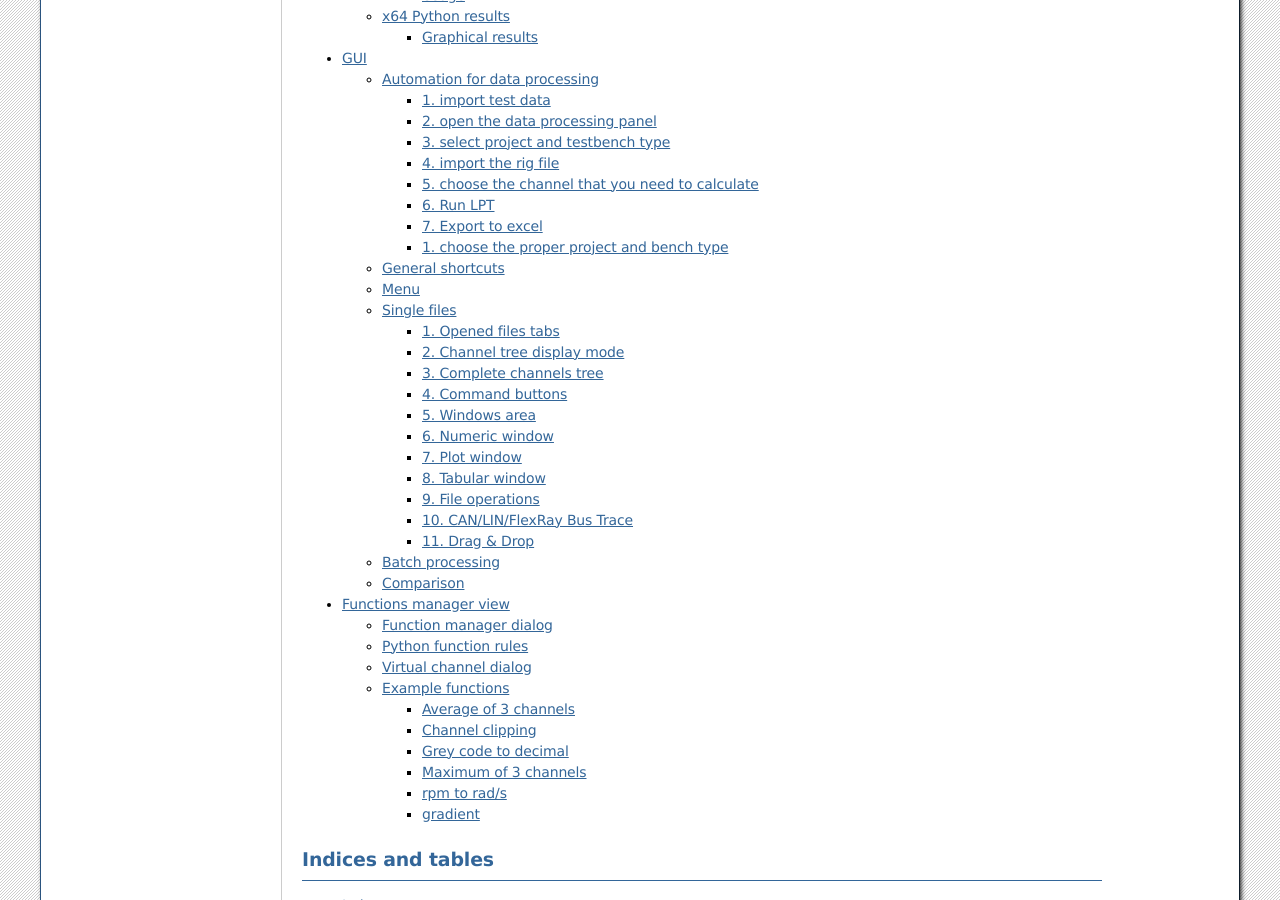
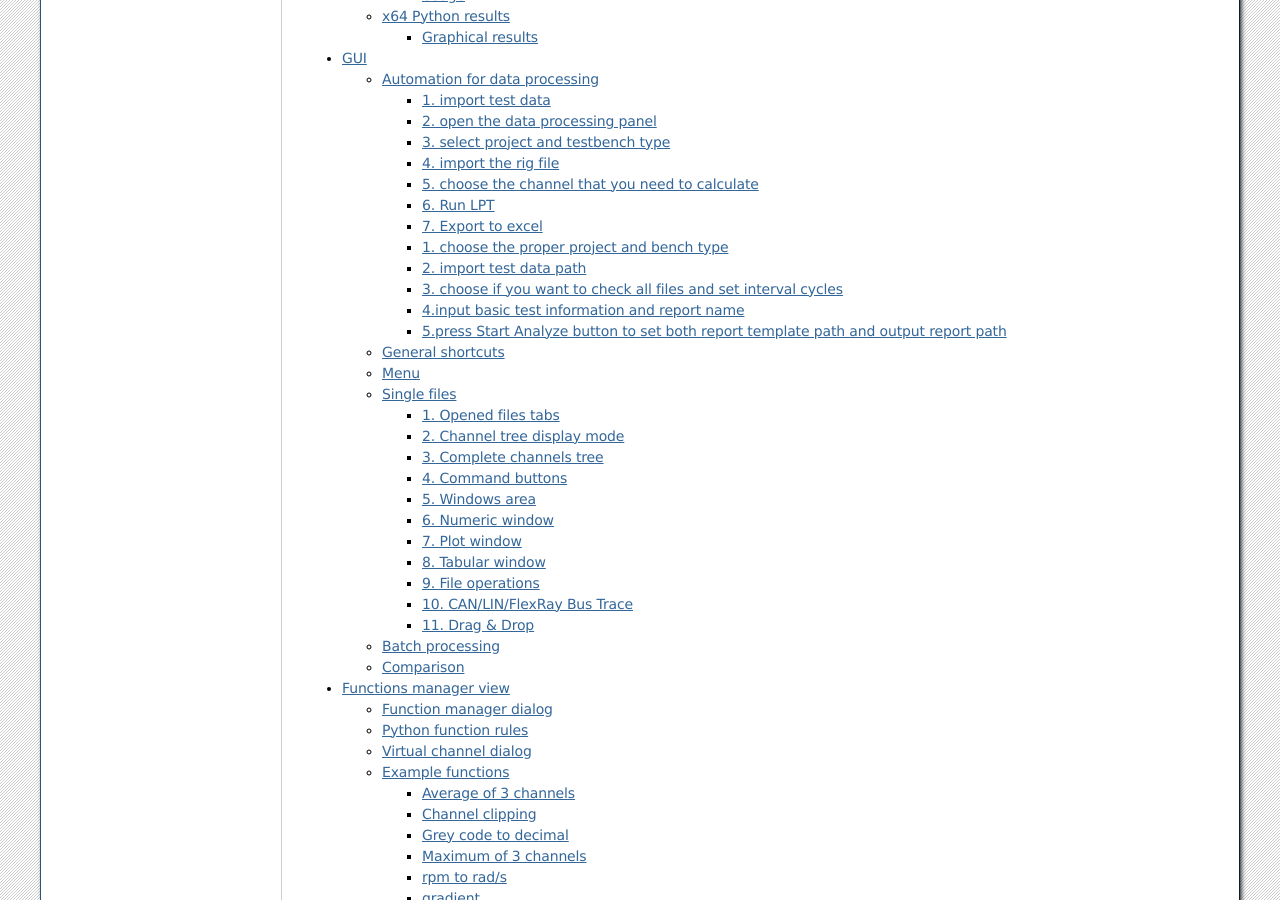
Before and after one commit to YiwenSun888/Document, a Sphinx documentation site: the page built from doc/index.rst, in a window 1280 px wide and 900 px high, scrolled down 1339 px. Built offline with Sphinx 7.4.7, drawn with Linux system fonts in a browser that asks for light colours; formulas are drawn with MathJax 3.

Commit message:
Update gui.rst

```diff
--- a/doc/gui.rst
+++ b/doc/gui.rst
@@ -96,7 +96,35 @@
 5.press Start Analyze button to set both report template path and output report path
 
 1. choose the proper project and bench type
-^^^^^^^^^^^^^^^^^^^
+^^^^^^^^^^^^^^^^^^^^^^^^^^^^^^^^^^^^^^^^^^^
+
+.. image:: images/ForDurabilityFirst.png
+
+2. import test data path
+^^^^^^^^^^^^^^^^^^^^^^^^
+
+.. image:: images/ForDurabiltyDataPath1.png
+.. image:: images/ForDurabiltyDataPath2.png
+
+3. choose if you want to check all files and set interval cycles
+^^^^^^^^^^^^^^^^^^^^^^^^^^^^^^^^^^^^^^^^^^^^^^^^^^^^^^^^^^^^^^^^
+
+.. image:: images/ForDurabiltySetFileRange.png
+
+4.input basic test information and report name
+^^^^^^^^^^^^^^^^^^^^^^^^^^^^^^^^^^^^^^^^^^^^^^
+
+.. image:: images/ForDurabiltyInput.png
+
+5.press Start Analyze button to set both report template path and output report path
+^^^^^^^^^^^^^^^^^^^^^^^^^^^^^^^^^^^^^^^^^^^^^^^^^^^^^^^^^^^^^^^^^^^^^^^^^^^^^^^^^^^^
+
+.. image:: images/ForDurabiltyAnalyze1.png
+.. image:: images/ForDurabiltyAnalyze2.png
+.. image:: images/ForDurabiltyAnalyze3.png
+.. image:: images/ForDurabiltyAnalyze4.png
+.. image:: images/ForDurabiltyAnalyze5.png
+.. image:: images/ForDurabiltyAnalyze6.png
 
 General shortcuts
 =================
```
